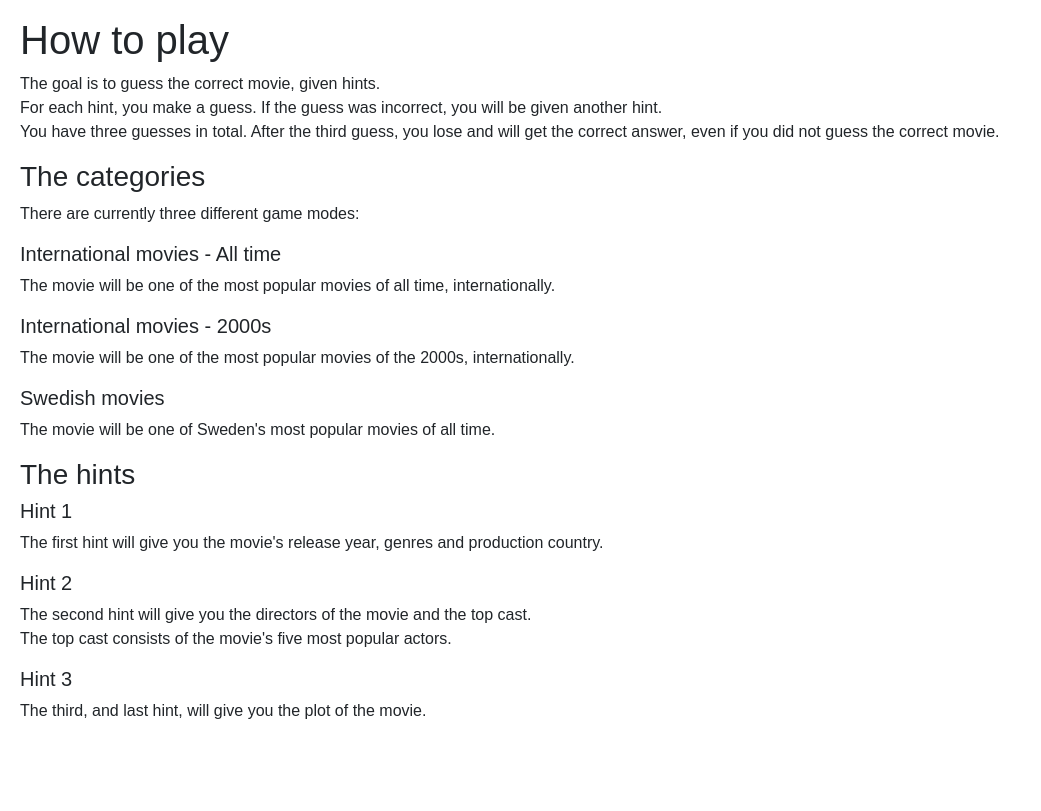
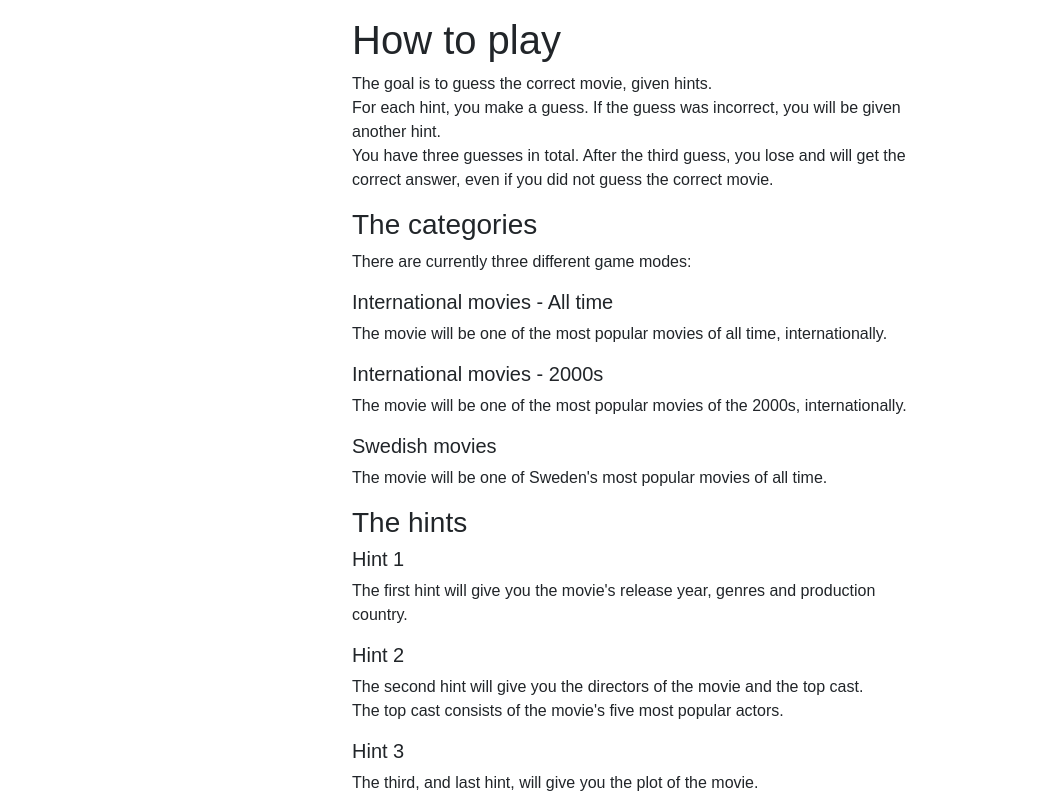
Before and after one commit to lukaskuh/movieguesser, a React (Vite) app: page /how-to-play in a window 1280 px wide. Shown: the whole page, without its empty margins (0-1041 px from the left). Built offline with nearby package versions, Linux system fonts and the light colour scheme; a web font is replaced by a local one.

Commit message:
How to play text formatting

```diff
--- a/src/HowToPlay.jsx
+++ b/src/HowToPlay.jsx
@@ -2,7 +2,8 @@ export default function HowToPlay() {
 
     return (
 
-        <div className="pl-5 pt-3">
+        <div className="pt-3 d-flex justify-center items-center">
+            <div className="w-full max-w-xl">
                 <h1>How to play</h1>
                 <p>The goal is to guess the correct movie, given hints. <br />
                 For each hint, you make a guess. If the guess was incorrect, you will be given another hint. <br />
@@ -24,7 +25,7 @@ export default function HowToPlay() {
                     The top cast consists of the movie's five most popular actors.</p>
                 <h5>Hint 3</h5>
                 <p>The third, and last hint, will give you the plot of the movie.</p>
-
+            </div>
         </div>
 
     )
```
Lines whose indentation alone changed are shown as unchanged.
